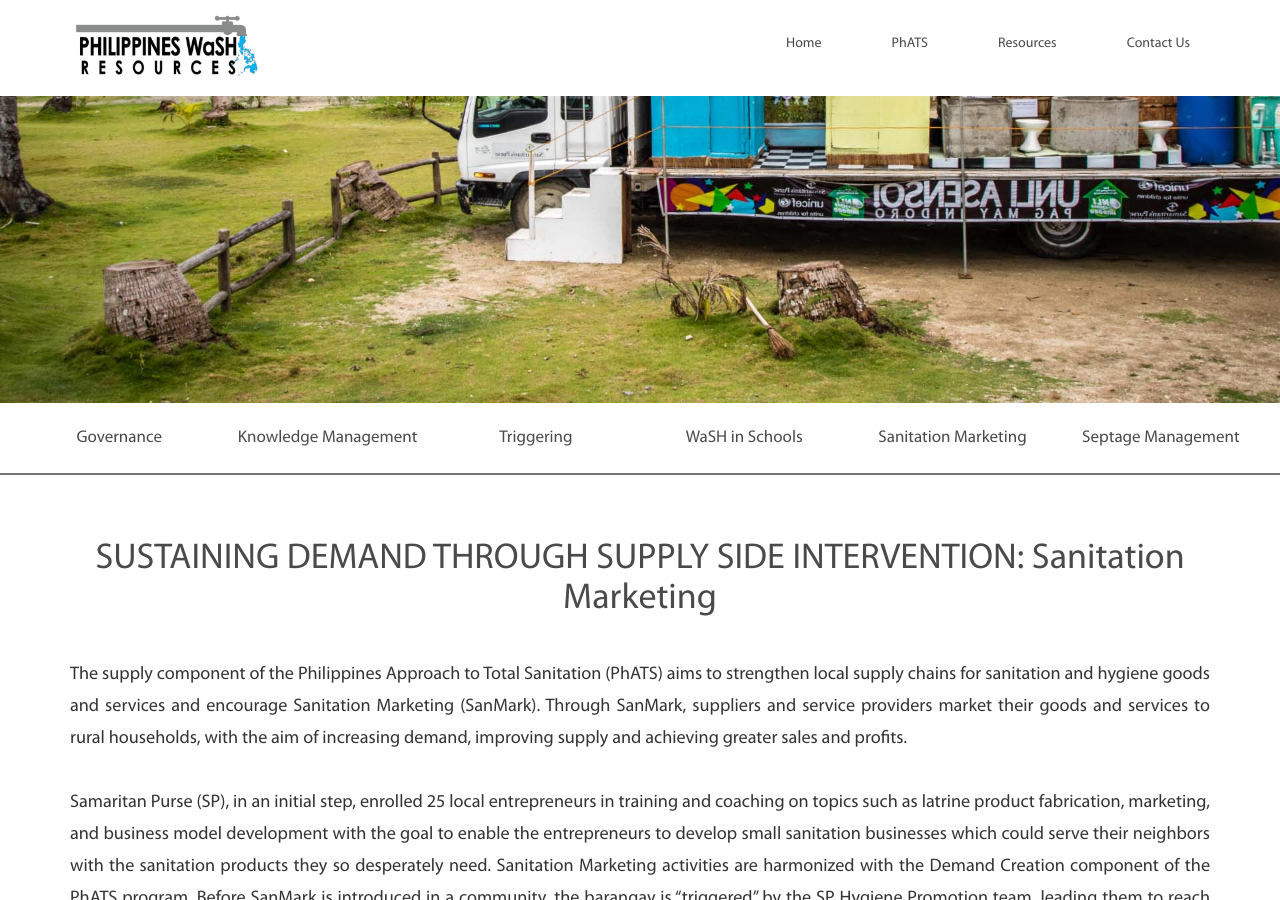
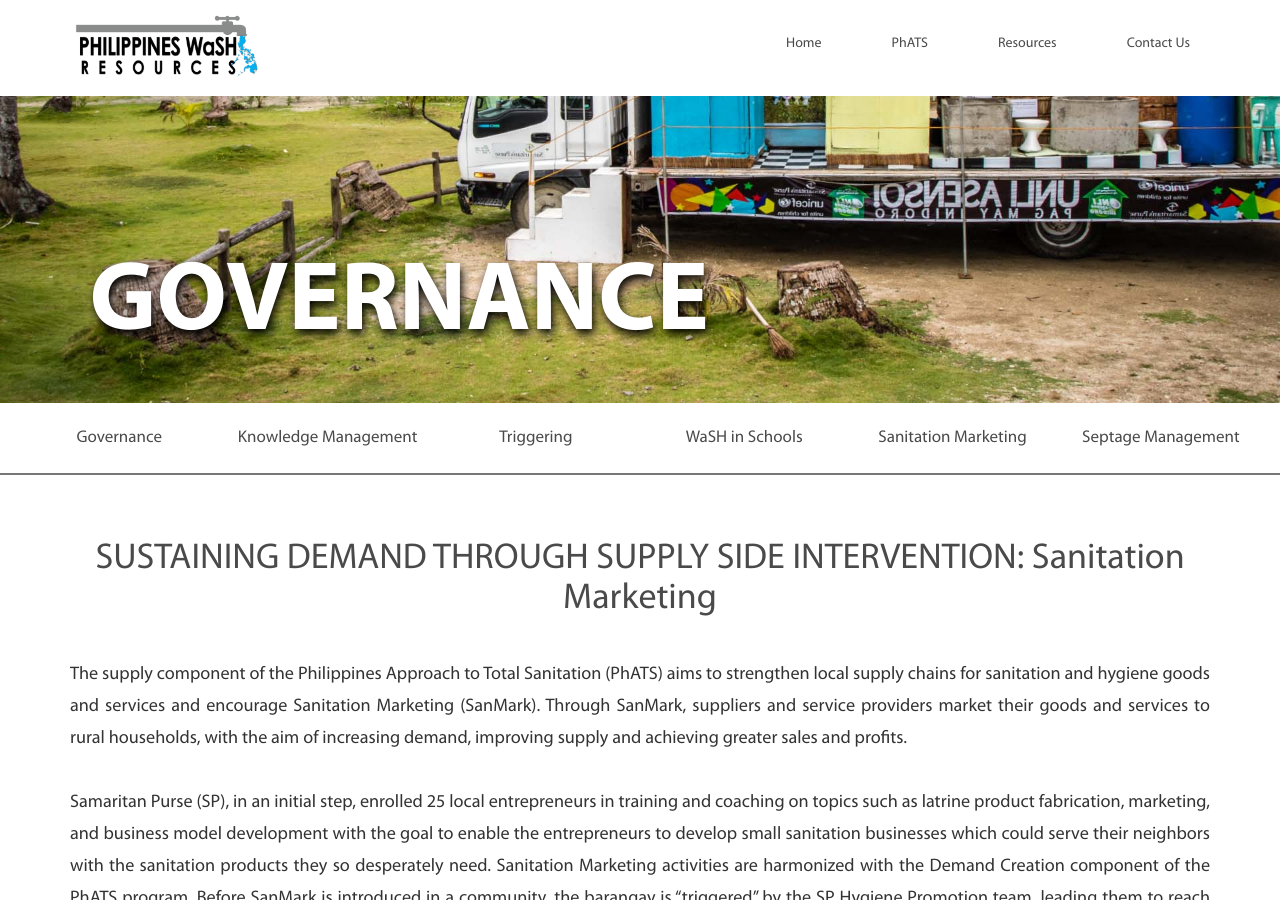
Before and after one commit to phwashresources/phwashresources.github.io, a Jekyll site: the page built from _pillars/sanitation-management.md, in a window 1280 px wide and 900 px high, scrolled down 367 px. Built offline with Jekyll 4.4.1, drawn with Linux system fonts in a browser that asks for light colours; comment, search, counter and statistics services are not loaded.

Commit message:
add text-shadow

```diff
--- a/_includes/pillars/cover.html
+++ b/_includes/pillars/cover.html
@@ -1 +1,3 @@
-<div class="banner-container" style="background: url('{{ page.banner }}') !important; background-size: cover !important;"></div>
+<div class="banner-container" style="background: url('{{ page.banner }}') !important; background-size: cover !important;">
+    <h1 class="pillars-header">GOVERNANCE</h1>
+</div>
--- a/_sass/phats.sass
+++ b/_sass/phats.sass
@@ -9,6 +9,17 @@
   min-height: 75vh
   background: url("/images/banner/triggering.jpg")
   background-size: cover
+  position: relative
+  .pillars-header
+    width: 80%
+    max-width: 50%
+    color: white
+    position: absolute
+    bottom: 5%
+    left: 7%
+    font-family: MyriadPro-Bold
+    font-size: 7em
+    text-shadow: 2px 5px 10px #000
 #article-content
   h1
     margin-top: 65px
```
